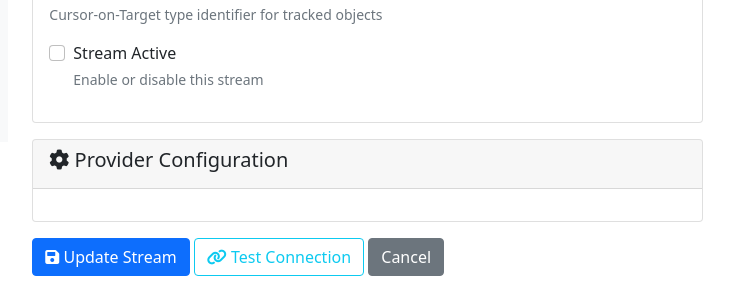
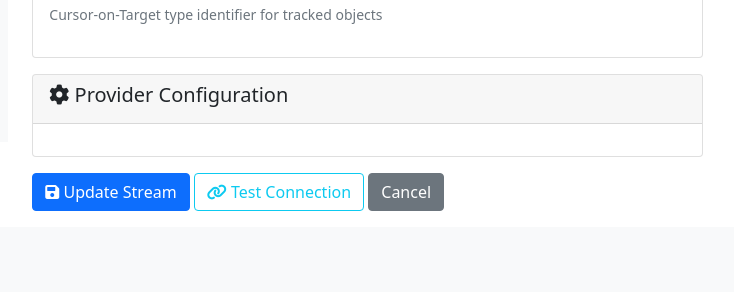
Before and after one commit to emfoursolutions/trakbridge, a Flask app: template templates/edit_stream.html in a window 1280 px wide. Shown: the part 658-950 px from the top of the page, without its empty margins (205-939 px from the left). After the commit the page ends 869 px from the top, so only its background shows below. Run offline with Flask 3, Linux system fonts and the light colour scheme; the template is opened without the code that fills it, so the values that code supplies are empty.

```diff
--- a/templates/create_stream.html
+++ b/templates/create_stream.html
@@ -194,8 +194,10 @@ function generateFormField(field) {
     const placeholder = field.placeholder ? `placeholder="${field.placeholder}"` : '';
 
     let inputHtml = '';
+    // Use field.field_type instead of field.type (common in Python objects)
+    const fieldType = field.type || field.field_type;
 
-    switch (field.field_type) {
+    switch (fieldType) {
         case 'password':
             inputHtml = `<input type="password" class="form-control" id="${fieldId}" name="${fieldId}" ${isRequired} ${placeholder}>`;
             break;
@@ -212,6 +214,7 @@ function generateFormField(field) {
             inputHtml = `<input type="number" class="form-control" id="${fieldId}" name="${fieldId}" ${isRequired} ${min} ${max} ${defaultVal}>`;
             break;
         case 'checkbox':
+
             // Handle default value for checkbox
             const isChecked = field.default === true ||
                             field.default === 'true' ||
--- a/templates/edit_stream.html
+++ b/templates/edit_stream.html
@@ -83,14 +83,6 @@
                         <div class="form-text">Cursor-on-Target type identifier for tracked objects</div>
                     </div>
 
-                    <div class="form-check mb-3">
-                        <input class="form-check-input" type="checkbox" id="is_active" name="is_active"
-                               {% if stream.is_active %}checked{% endif %}>
-                        <label class="form-check-label" for="is_active">
-                            Stream Active
-                        </label>
-                        <div class="form-text">Enable or disable this stream</div>
-                    </div>
                 </div>
             </div>
 
@@ -242,7 +234,11 @@ function generateFormField(field, currentConfig) {
     const fieldId = `plugin_${field.name}`;
     const isRequired = field.required ? 'required' : '';
     const placeholder = field.placeholder ? `placeholder="${field.placeholder}"` : '';
-    const currentValue = currentConfig[field.name] || field.default || '';
+
+    // Use strict undefined/null check so false is respected
+    const currentValue = (currentConfig && currentConfig[field.name] !== undefined && currentConfig[field.name] !== null)
+        ? currentConfig[field.name]
+        : (field.default !== undefined ? field.default : '');
 
     let inputHtml = '';
 
@@ -267,14 +263,24 @@ function generateFormField(field, currentConfig) {
             inputHtml = `<input type="number" class="form-control" id="${fieldId}" name="${fieldId}" ${isRequired} ${min} ${max} value="${currentValue}">`;
             break;
         case 'checkbox':
-            // Handle various truthy values that might be stored in DB
-            const isChecked = currentValue === true ||
-                            currentValue === 'true' ||
-                            currentValue === '1' ||
-                            currentValue === 1 ||
-                            currentValue === 'on' ||
-                            currentValue === 'yes' ||
-                            currentValue === 'True' ? 'checked' : '';
+
+            console.log(
+                'Checkbox field:', field.name,
+                '| currentValue:', currentValue,
+                '| field.default:', field.default,
+                '| field:', field
+            );
+
+            let isChecked = '';
+            if (currentValue === true ||
+                currentValue === 'true' ||
+                currentValue === 1 ||
+                currentValue === '1' ||
+                currentValue === 'on' ||
+                currentValue === 'yes' ||
+                currentValue === 'True') {
+                isChecked = 'checked';
+            }
             inputHtml = `
                 <div class="form-check">
                     <input class="form-check-input" type="checkbox" id="${fieldId}" name="${fieldId}" ${isChecked} ${isRequired}>
```
